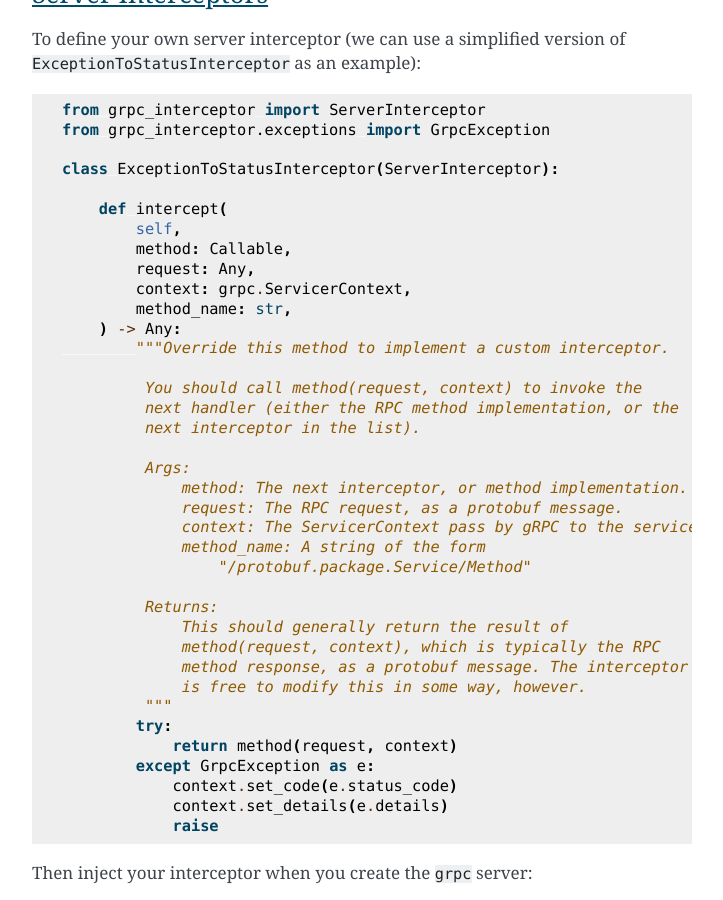
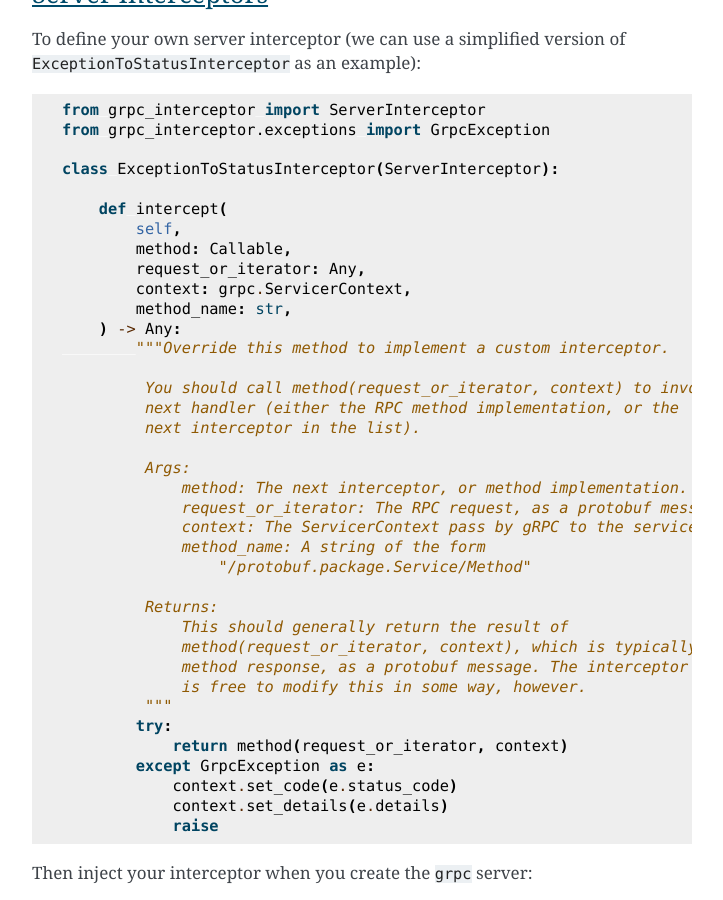
Before and after one commit to d5h-foss/grpc-interceptor, a Sphinx documentation site: the page built from docs/index.rst, in a window 1280 px wide and 900 px high, scrolled down 1704 px. Shown: the whole window, without its empty margins (388-1111 px from the left). Built offline with Sphinx 7.4.7, drawn with Linux system fonts in a browser that asks for light colours.

```diff
--- a/docs/index.rst
+++ b/docs/index.rst
@@ -77,31 +77,31 @@ To define your own server interceptor (we can use a simplified version of
        def intercept(
            self,
            method: Callable,
-           request: Any,
+           request_or_iterator: Any,
            context: grpc.ServicerContext,
            method_name: str,
        ) -> Any:
            """Override this method to implement a custom interceptor.
 
-            You should call method(request, context) to invoke the
+            You should call method(request_or_iterator, context) to invoke the
             next handler (either the RPC method implementation, or the
             next interceptor in the list).
 
             Args:
                 method: The next interceptor, or method implementation.
-                request: The RPC request, as a protobuf message.
+                request_or_iterator: The RPC request, as a protobuf message.
                 context: The ServicerContext pass by gRPC to the service.
                 method_name: A string of the form
                     "/protobuf.package.Service/Method"
 
             Returns:
                 This should generally return the result of
-                method(request, context), which is typically the RPC
+                method(request_or_iterator, context), which is typically the RPC
                 method response, as a protobuf message. The interceptor
                 is free to modify this in some way, however.
             """
            try:
-               return method(request, context)
+               return method(request_or_iterator, context)
            except GrpcException as e:
                context.set_code(e.status_code)
                context.set_details(e.details)
```
Also changed, not shown: README.md (+5 -5 lines), 4 other files.
